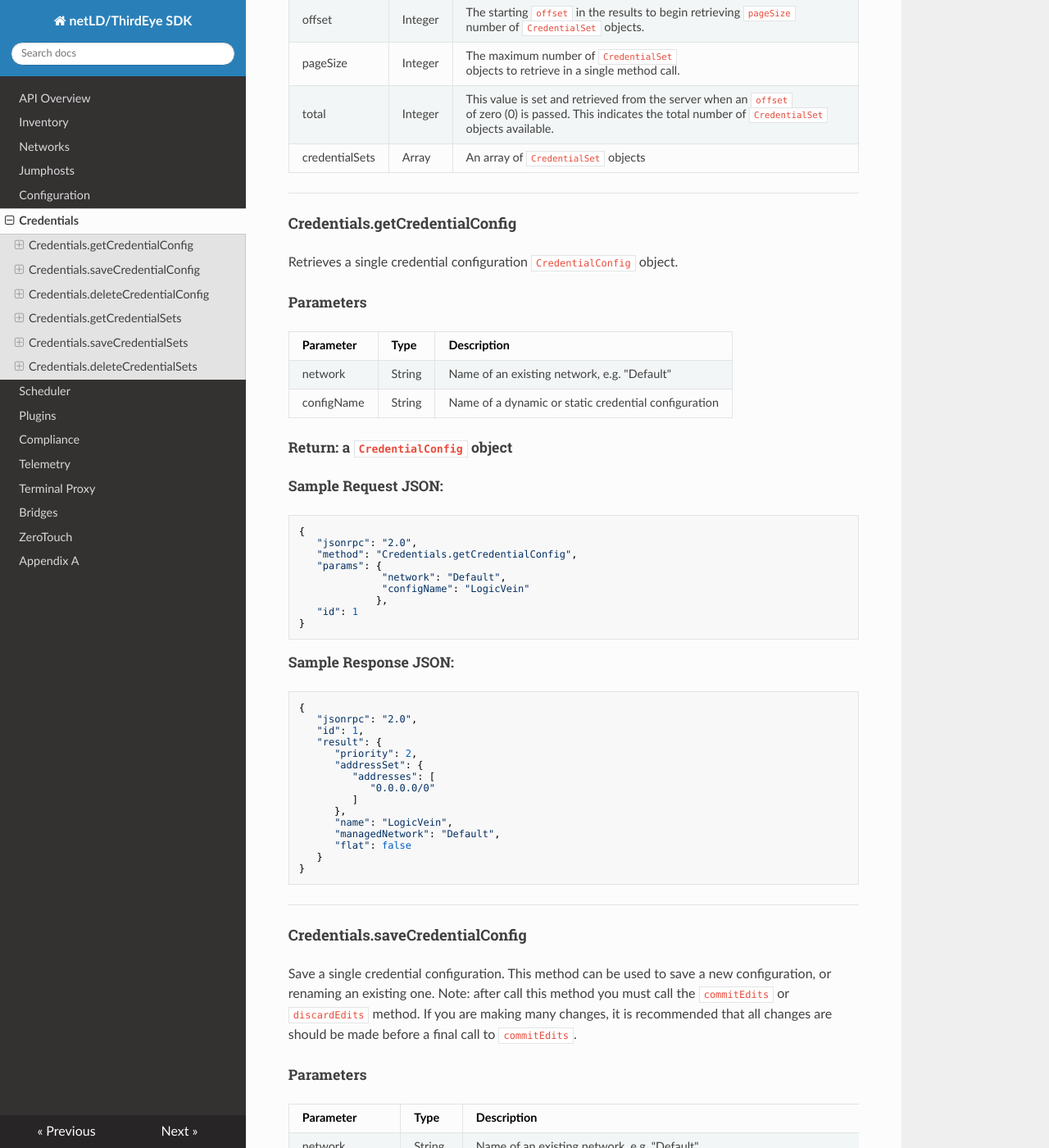
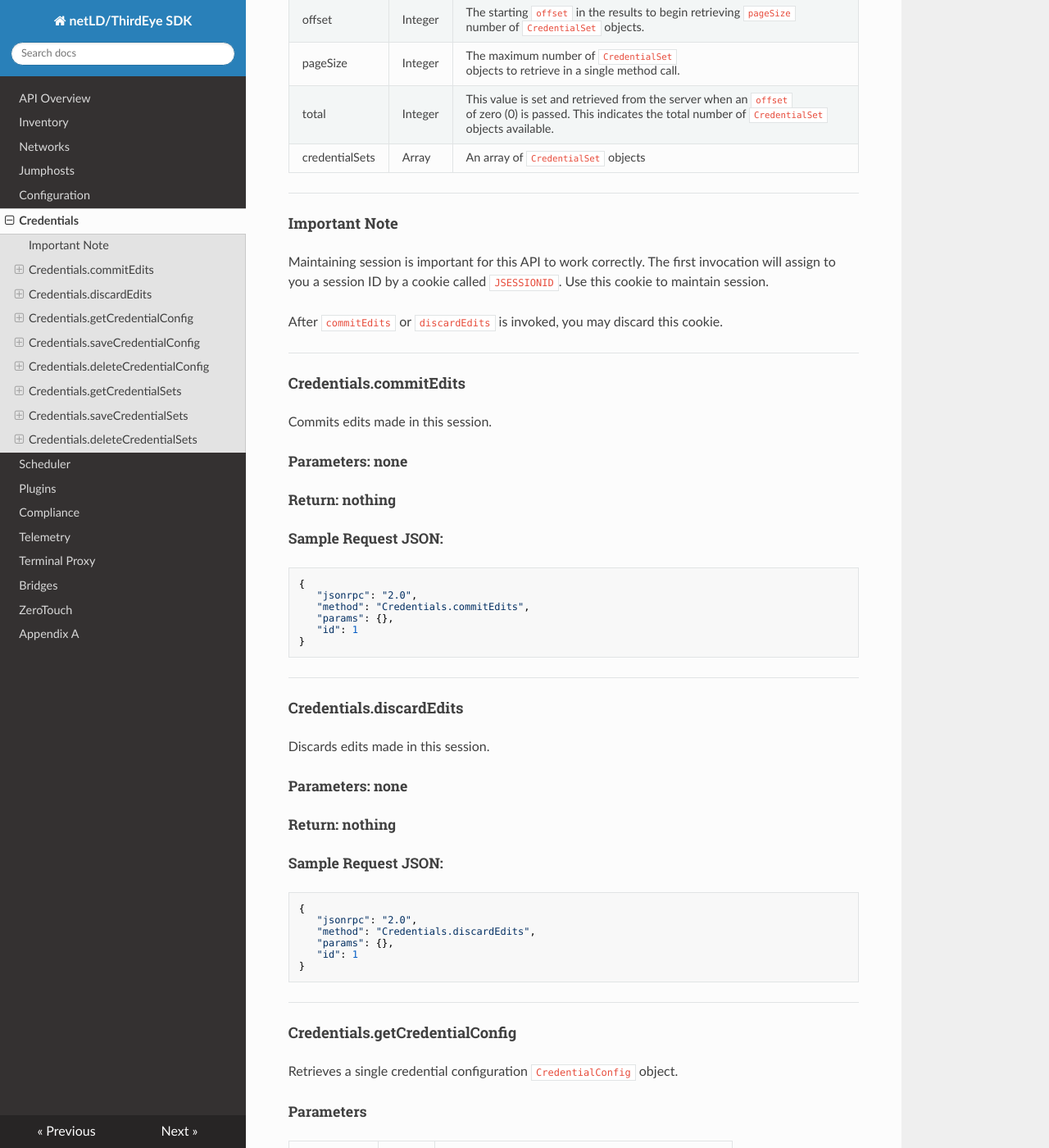
Before and after one commit to logicvein/NetLD-SDK, an MkDocs documentation site: the page built from docs/Credentials.md, in a window 1280 px wide and 1400 px high, scrolled down 2004 px. Shown: the whole window at 82% size. Built offline with MkDocs 1.6.1, drawn with Linux system fonts in a browser that asks for light colours; nearby versions of some CDN libraries; old or Windows-style settings are respelled for this version of MkDocs.

Commit message:
Update Credentials API usage

````diff
--- a/docs/Credentials.md
+++ b/docs/Credentials.md
@@ -93,6 +93,53 @@
 | pageSize       | Integer       | The maximum number of ```CredentialSet``` objects to retrieve in a single method call. |
 | total          | Integer       | This value is set and retrieved from the server when an ```offset``` of zero (0) is passed.  This indicates the total number of ```CredentialSet``` objects available. |
 | credentialSets | Array         | An array of ```CredentialSet``` objects |
+
+<hr>
+
+#### Important Note
+Maintaining session is important for this API to work correctly. The first invocation will assign to you a session ID by a cookie called ``JSESSIONID``. Use this cookie to maintain session.
+
+After ``commitEdits`` or ``discardEdits`` is invoked, you may discard this cookie.
+
+<hr>
+
+#### Credentials.commitEdits
+Commits edits made in this session.
+
+##### Parameters: none
+
+##### Return: nothing
+
+##### Sample Request JSON:
+
+```javascript
+{
+   "jsonrpc": "2.0",
+   "method": "Credentials.commitEdits",
+   "params": {},
+   "id": 1
+}
+```
+
+<hr>
+
+#### Credentials.discardEdits
+Discards edits made in this session.
+
+##### Parameters: none
+
+##### Return: nothing
+
+##### Sample Request JSON:
+
+```javascript
+{
+   "jsonrpc": "2.0",
+   "method": "Credentials.discardEdits",
+   "params": {},
+   "id": 1
+}
+```
 
 <hr>
 
@@ -334,7 +381,7 @@ should be made before a final call to ``commitEdits``.
                      "priority": 0
                   }
               ]
-             }
+             },
    "id": 1
 }
 ```
````
